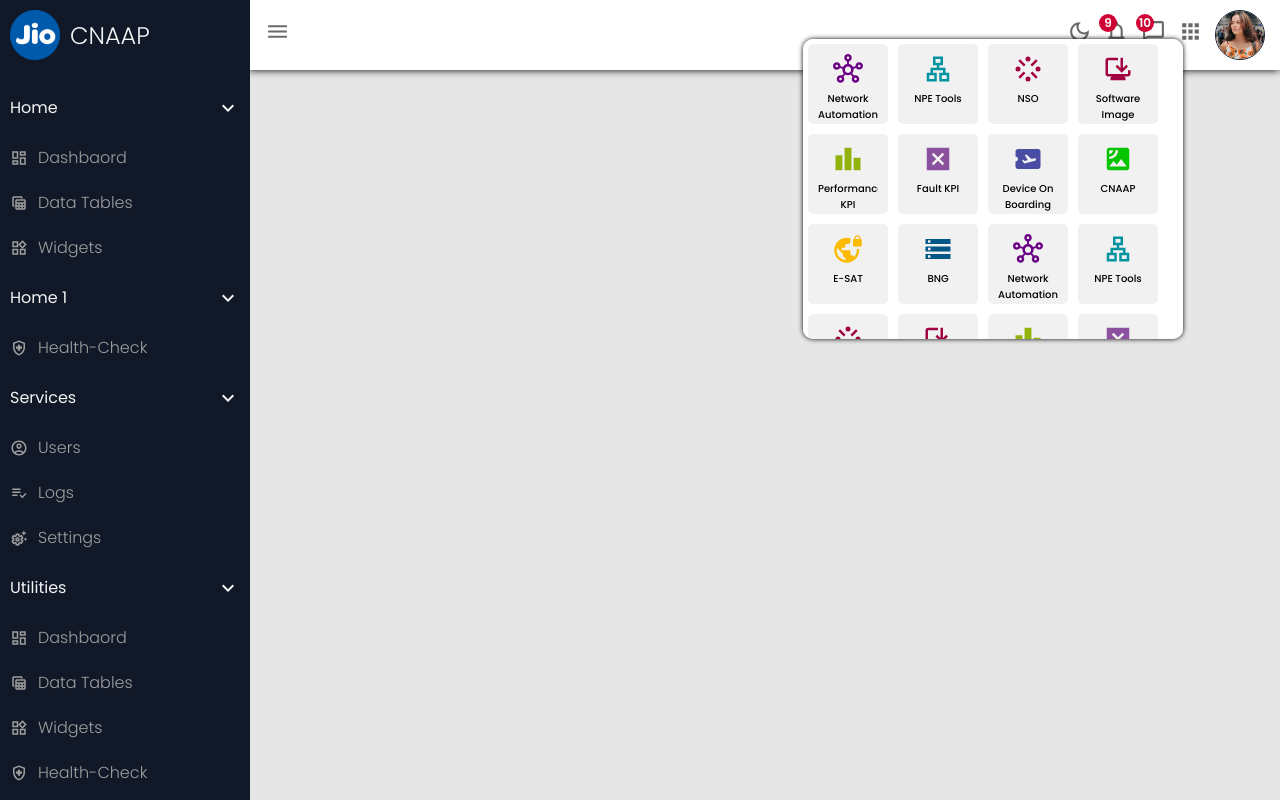
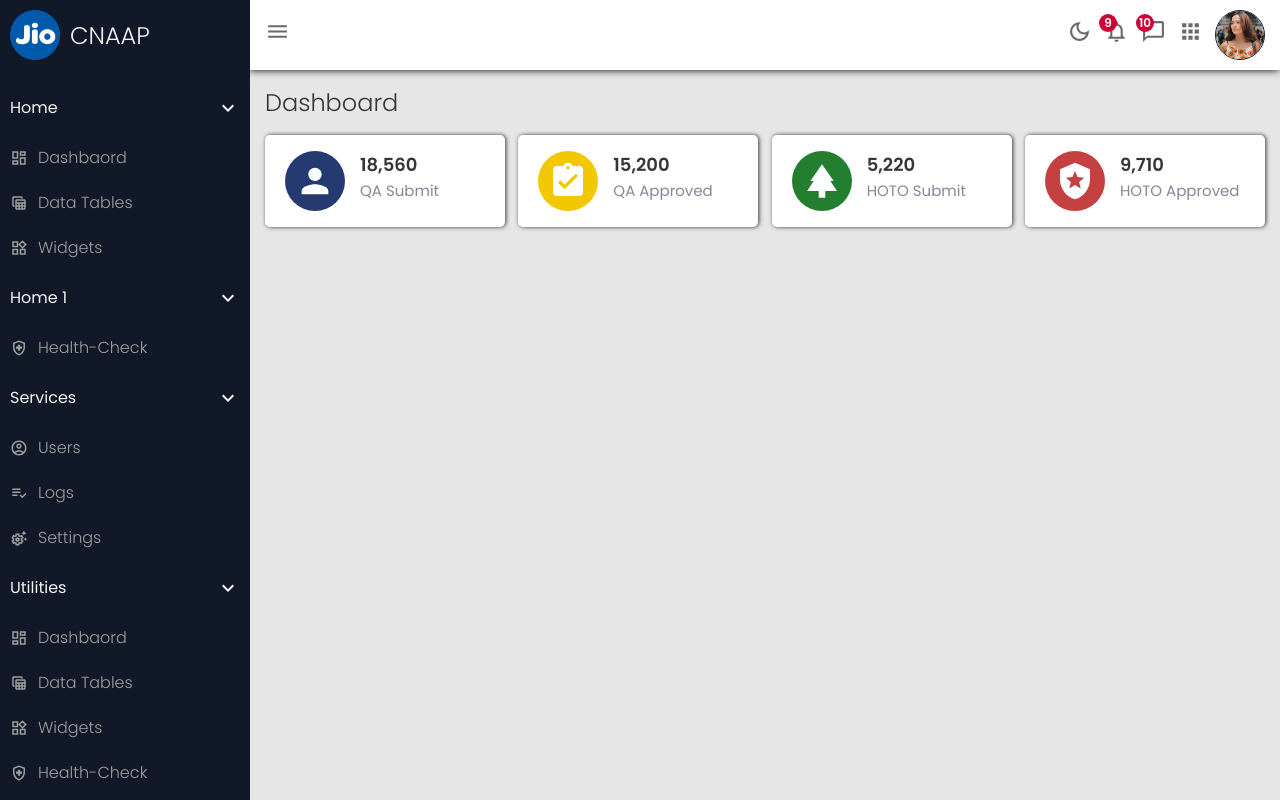
Before and after one commit to mahendra008/reactjs-admin-panel, a React (Create React App) app: page / in a window 1280 px wide. Built offline with nearby package versions, Linux system fonts and the light colour scheme.

Commit message:
[DONE] Counter widget completed

```diff
--- a/src/Pages/Dashboard/Dashboard.jsx
+++ b/src/Pages/Dashboard/Dashboard.jsx
@@ -1,7 +1,17 @@
+import "./Dashboard.scss"
+import CounterWidget from "../../Components/CounterWidget/CounterWidget"
+
 const Dashboard = () => {
     return (
       <div className="dashboard">
-        <div></div>
+        <h1>Dashboard</h1>
+
+        <div className="dashcard">
+          <CounterWidget name='qa_submit' />
+          <CounterWidget name='qa_approve' />
+          <CounterWidget name='hoto_submit' />
+          <CounterWidget name='hoto_approve' />
+        </div>
       </div>
     )
   }
--- a/src/Pages/Dashboard/Dashboard.scss
+++ b/src/Pages/Dashboard/Dashboard.scss
@@ -0,0 +1,16 @@
+.dashboard{
+    color: #353535;
+
+    h1{
+        font-size: 24px;
+        padding: 15px;
+        font-weight: 300;
+    }
+
+    .dashcard{
+        display: flex;
+        justify-content: space-between;
+        padding: 0 15px;
+        flex-wrap: wrap;
+    }
+}
--- /dev/null
+++ b/src/components/CounterWidget/CounterWidget.jsx
@@ -0,0 +1,45 @@
+import "./CounterWidget.scss"
+import PersonIcon from '@mui/icons-material/Person';
+import AssignmentTurnedInIcon from '@mui/icons-material/AssignmentTurnedIn';
+import ParkIcon from '@mui/icons-material/Park';
+import LocalPoliceIcon from '@mui/icons-material/LocalPolice';
+
+const CounterWidget = (props) => {
+
+    let data = {
+        qa_submit:{
+            value: '18,560',
+            title: 'QA Submit',
+            icon: <PersonIcon />,
+        },
+        qa_approve:{
+            value: '15,200',
+            title: 'QA Approved',
+            icon: <AssignmentTurnedInIcon />,
+        },
+        hoto_submit:{
+            value: '5,220',
+            title: 'HOTO Submit',
+            icon: <ParkIcon />,
+        },
+        hoto_approve:{
+            value: '9,710',
+            title: 'HOTO Approved',
+            icon: <LocalPoliceIcon />,
+        }
+    }
+
+    let widget = data[props.name];
+
+    return (
+        <div class="val">
+        {widget.icon}
+        <div>
+            <h3>{widget.value}</h3>
+            <span>{widget.title}</span>
+        </div>
+        </div>
+    )
+}
+
+export default CounterWidget
--- /dev/null
+++ b/src/components/CounterWidget/CounterWidget.scss
@@ -0,0 +1,58 @@
+span{
+    font-size: 15px;
+    color: #828897;
+}
+
+.val{
+    background: #FFF;
+    width: 24%;
+    padding: 16px 20px;
+    border-radius: 5px;
+    display: flex;
+    justify-content: flex-start;
+    align-content: center;
+    margin-bottom: 15px;
+    box-shadow: 1px 0px 4px;
+
+    div{
+        align-items: inline-grid;
+    }
+
+    svg{
+        font-size: small;
+        width: 60px;
+        height: 60px;
+        padding: 10px;
+        line-height: 60px;
+        margin-right: 15px;
+        text-align: center;
+        color: #FFF;
+        border-radius: 50%;
+    }
+
+    h3{
+        font-size: 18px;
+        font-weight: 600;
+        overflow: hidden;
+        white-space: nowrap;
+    }
+}
+
+.val:nth-child(1) svg{
+    background: #243A70;
+}
+.val:nth-child(2) svg{
+    background: #f3c702;
+}
+
+.val:nth-child(3) svg{
+    background: #237e2f;
+}
+
+.val:nth-child(4) svg{
+    background: #c54040;
+}
+
+.val:nth-child(5) svg{
+    background: #91043C;
+}
--- a/src/components/Header/Header.jsx
+++ b/src/components/Header/Header.jsx
@@ -14,7 +14,7 @@
 
 const Main = () => {
 
-  const [ showSiteList, setShowSiteList ] = useState(true);
+  const [ showSiteList, setShowSiteList ] = useState(false);
 
   const toggleSiteList = () => {
     setShowSiteList(!showSiteList);
```
